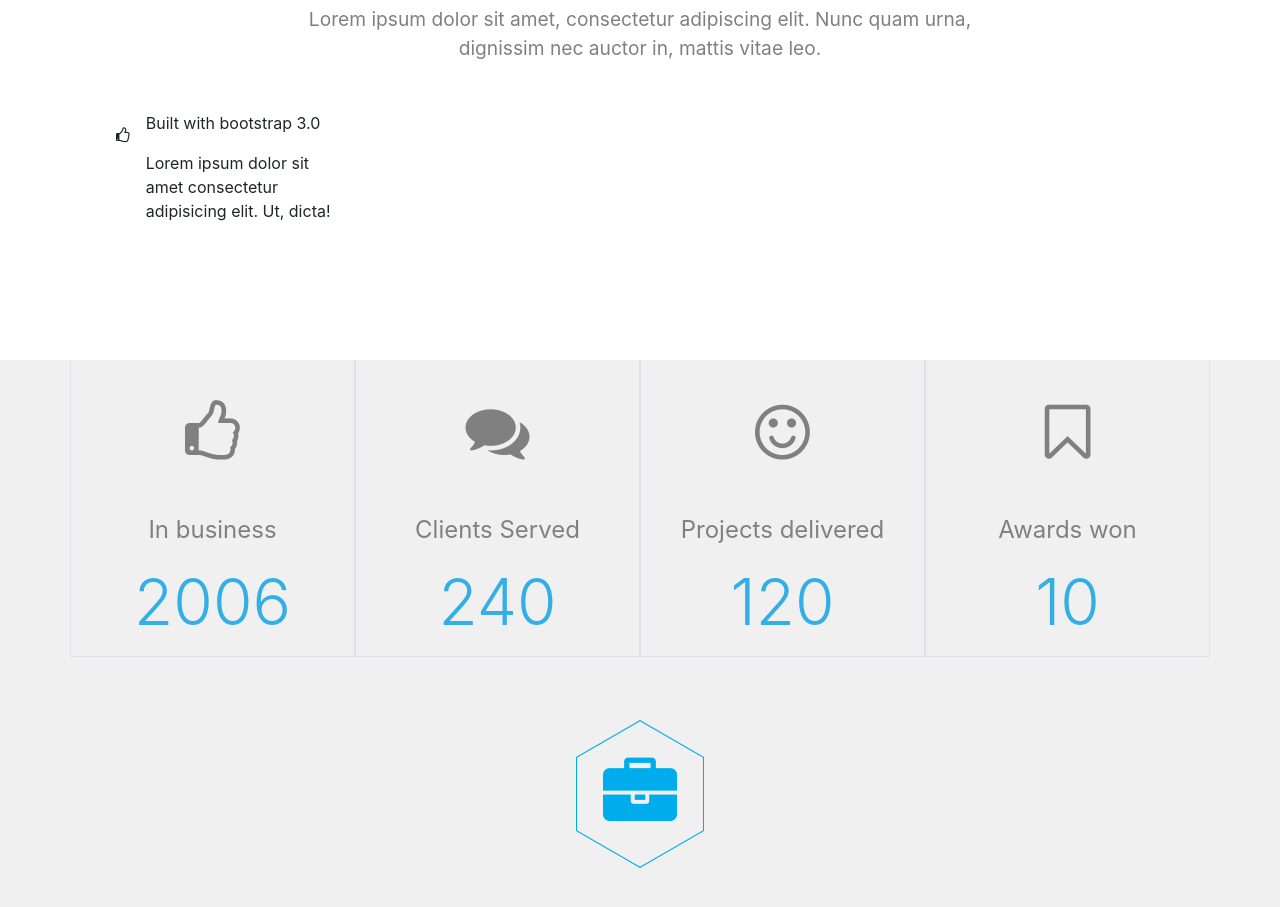
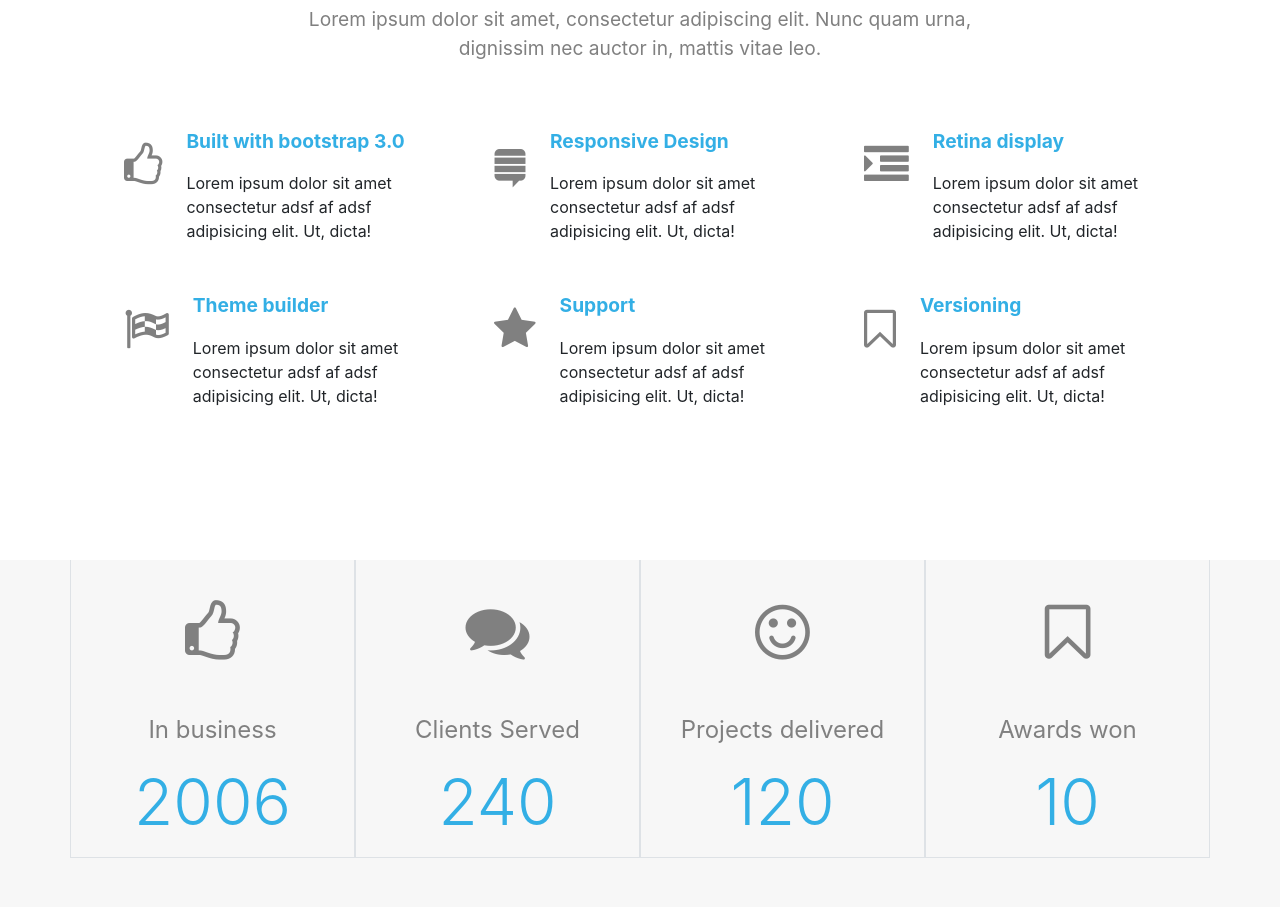
Before and after one commit to supercoder123/bootstrap4-product-theme, a website: page index.html in a window 1280 px wide. Shown: the part 1341-2248 px from the top of the page. Drawn offline with Linux system fonts and the light colour scheme.

Commit message:
finished features grid

```diff
--- a/index.html
+++ b/index.html
@@ -153,32 +153,54 @@
                     vitae leo.</p>
             </header>
 
-            <!-- features list -->
+            <!-- features grid -->
             <div class="row mx-auto text-center">
-                <div class="col-md-4 d-flex">
-                    <i class="fa fa-thumbs-o-up m-3 "></i>
-                    <div class="features-item text-left">
-                        <p>Built with bootstrap 3.0</p>
-                        <p>Lorem ipsum dolor sit amet consectetur adipisicing elit. Ut, dicta!</p>
+                <div class="col-md-4 d-flex features-item py-3">
+                    <i class="fa fa-thumbs-o-up m-3 mx-4"></i>
+                    <div class="text-left">
+                        <p class="font-weight-bold">Built with bootstrap 3.0</p>
+                        <p>Lorem ipsum dolor sit amet consectetur adsf af adsf adipisicing elit. Ut, dicta!</p>
                     </div>
                 </div>
-                <div class="col-md-4">
+                <div class="col-md-4 d-flex features-item py-3">
+                    <i class="fa fa-stack-exchange m-3 mx-4"></i>
+                    <div class="text-left">
+                        <p class="font-weight-bold">Responsive Design</p>
+                        <p>Lorem ipsum dolor sit amet consectetur adsf af adsf adipisicing elit. Ut, dicta!</p>
+                    </div>
                 </div>
-                <div class="col-md-4">
+                <div class="col-md-4 d-flex features-item py-3">
+                    <i class="fa fa-indent m-3 mx-4"></i>
+                    <div class="text-left">
+                        <p class="font-weight-bold">Retina display</p>
+                        <p>Lorem ipsum dolor sit amet consectetur adsf af adsf adipisicing elit. Ut, dicta!</p>
+                    </div>
                 </div>
             </div>
             <div class="row mx-auto text-center">
-                <div class="col-md-4">
+                <div class="col-md-4 d-flex features-item py-3">
+                    <i class="fa fa-flag-checkered m-3 mx-4 "></i>
+                    <div class="text-left">
+                        <p class="font-weight-bold">Theme builder</p>
+                        <p>Lorem ipsum dolor sit amet consectetur adsf af adsf adipisicing elit. Ut, dicta!</p>
+                    </div>
                 </div>
-                <div class="col-md-4">
+                <div class="col-md-4 d-flex features-item py-3">
+                    <i class="fa fa-star m-3 mx-4"></i>
+                    <div class="text-left">
+                        <p class="font-weight-bold">Support</p>
+                        <p>Lorem ipsum dolor sit amet consectetur adsf af adsf adipisicing elit. Ut, dicta!</p>
+                    </div>
                 </div>
-                <div class="col-md-4">
+                <div class="col-md-4 d-flex features-item py-3">
+                    <i class="fa fa-bookmark-o m-3 mx-4 "></i>
+                    <div class="text-left">
+                        <p class="font-weight-bold">Versioning</p>
+                        <p>Lorem ipsum dolor sit amet consectetur adsf af adsf adipisicing elit. Ut, dicta!</p>
+                    </div>
                 </div>
             </div>
-
-
-
-
+            <!-- features grid end -->
         </div>
     </section>
     <!-- atom features section end -->
--- a/src/scss/style.scss
+++ b/src/scss/style.scss
@@ -136,16 +136,29 @@ nav button {
 }
 
 .atom-features .row .fa {
-  font-size: 2rem;
+  font-size: 2.8rem;
+  color: gray;
 }
 
 .features-item {
-  max-width: 200px;
+  font-size: 1rem;
+}
+
+.features-item p:first-child {
+  color: $base;
+  font-size: 1.2rem;
+}
+
+.features-item:hover {
+  background-color: #f0f0f0;
+  .fa {
+    color: $base;
+  }
 }
 
 /**portfolio grid section ===================================================== */
 .portfolio-grid {
-  background-color: #f0f0f0;
+  background-color: #f7f7f7;
 }
 
 .portfolio-grid .row .fa {
```
Also changed, not shown: src/css/style.css.
